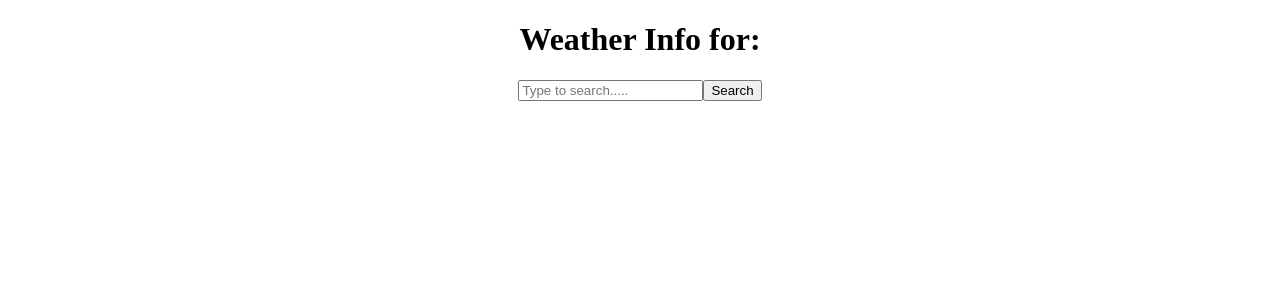
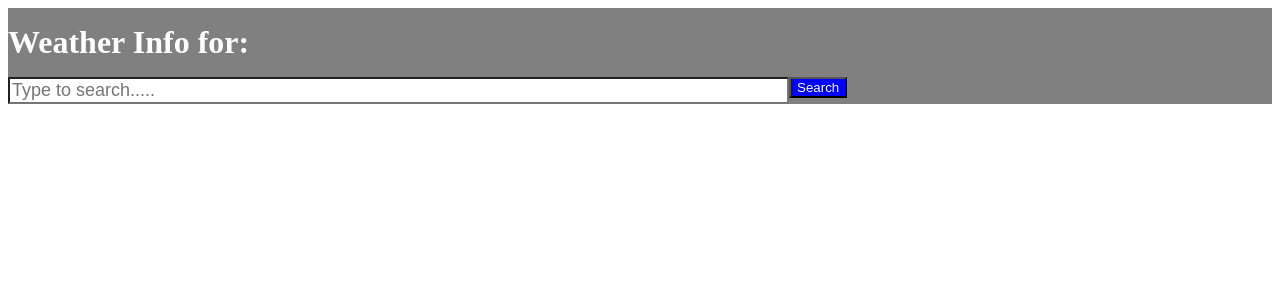
Before and after one commit to bettykonjo/bh-weather-forecaster-project, a React (Create React App) app: page / in a window 1280 px wide. Shown: the top 300 px of the page. Built offline with nearby package versions, Linux system fonts and the light colour scheme.

Commit message:
ading som functionality to my search bar

```diff
--- a/src/Components/SearchBar.js
+++ b/src/Components/SearchBar.js
@@ -1,35 +1,61 @@
 import React, { useState } from 'react';
+import styled from "styled-components";
+const HeaderWrapper = styled.header`
+  align-items:flex-start;
+  background-color:grey;
+  color: #fefefe;
+  display: block;
+  justify-content: space-between;
+  align-content: start;
+  h1 {
+    margin: 1rem 0;
+    text-align:start;
+
+  }
+  search-box{
+    border-radius:1px solid black;
+  }
+  input{
+    font-size:18px;
+    width:773px;
+    height:50%;
+    background-color: white;
+    color:black;
+    float: left;
+  }
+  .inputC:hover{
+    cursor: pointer;
+  }
+  button{
+    background-color:blue;
+    color:white;
+    float: left;
+  }
+  `;
 
 const SearchBar = () => {
   const [searchTerm, steSearchTerm] = useState('');
 
-  const handleSubmit = () => {
-    steSearchTerm = '';
+  const handleSubmit = (e) => {
+    steSearchTerm = (e.target.value);
   };
   return (
-    <div>
-      <h1>Weather Info for:{steSearchTerm}</h1>
+    <HeaderWrapper>
+    <h1>Weather Info for:{searchTerm}</h1>
       <form onSubmit={handleSubmit}>
         <input
-          className="search-text"
+          className="search-box"
           type="text"
           value={searchTerm}
+        //   onChange={handleSubmit}
           placeholder="Type to search....."
           onChange={(e) => {
             steSearchTerm(e.target.value);
-            // <button onClick={() => {handleSubmit('')}}> Search </button>
           }}
         />
-        <button
-          onClick={() => {
-            handleSubmit('');
-          }}
-        >
-          {' '}
-          Search{' '}
-        </button>
+        <button onClick={() => {handleSubmit('')}}>{' '} Search</button>
       </form>
-    </div>
+    </HeaderWrapper>
   );
 };
 export default SearchBar;
```
